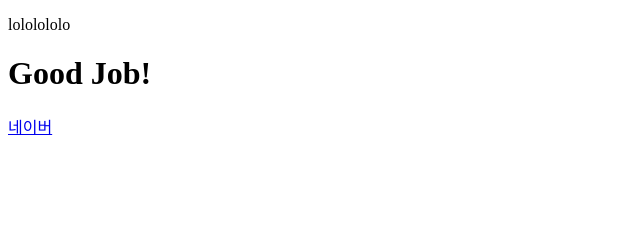
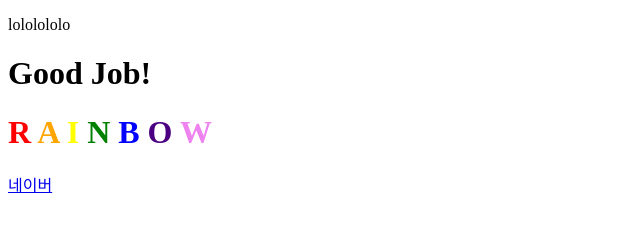
Before and after one commit to qwa1822/study-Web, a plain HTML site: page Dom/1.html in a window 1280 px wide. Shown: the whole page, without its empty margins (0-640 px from the left). Drawn offline with Linux system fonts and the light colour scheme.

Commit message:
Coding 56

```diff
--- a/Dom/1.html
+++ b/Dom/1.html
@@ -9,7 +9,17 @@
   <body>
     <p>lololololo</p>
     <h1>Good Job!</h1>
+    <h1>
+      <span>R</span>
+      <span>A</span>
+      <span>I</span>
+      <span>N</span>
+      <span>B</span>
+      <span>O</span>
+      <span>W</span>
+    </h1>
+
     <a href="http://www.naver.com">네이버</a>
-    <script src="app.js"></script>
+    <script src="coding56.js"></script>
   </body>
 </html>
--- /dev/null
+++ b/Dom/coding56.js
@@ -0,0 +1,12 @@
+
+
+const colors = ['red', 'orange', 'yellow', 'green', 'blue', 'indigo', 'violet'];
+
+const span=document.querySelectorAll('span');
+
+let it=0;
+
+for(let b of span){
+  b.style.color=colors[it];
+  it++;
+}
```
